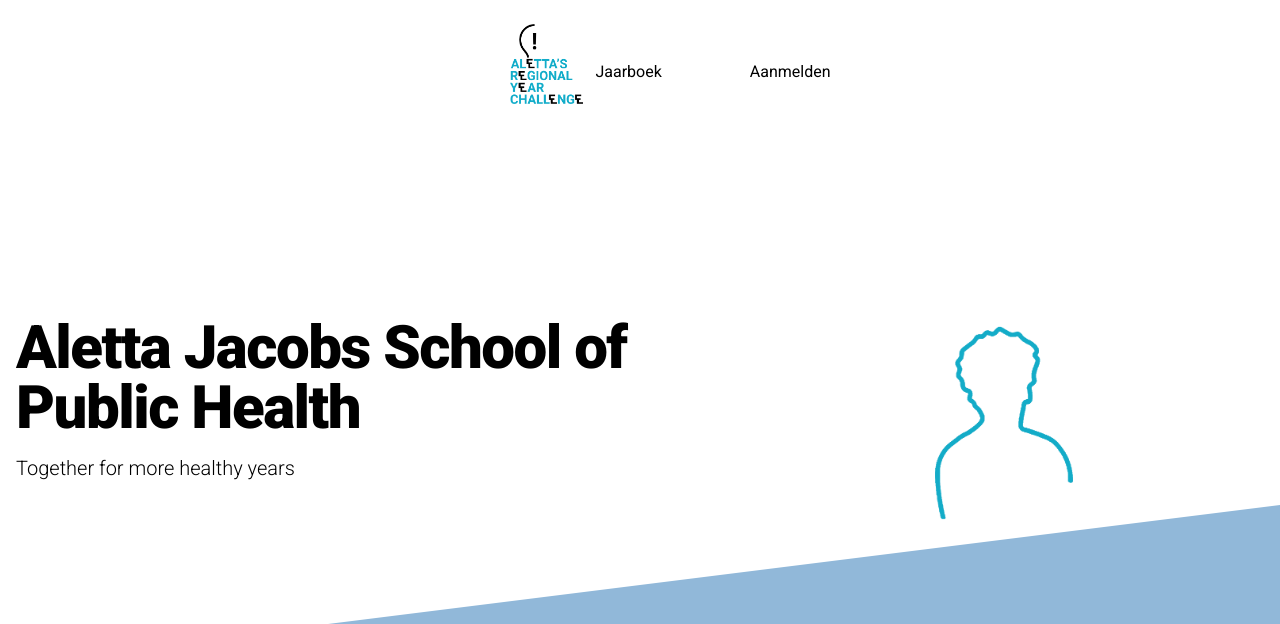
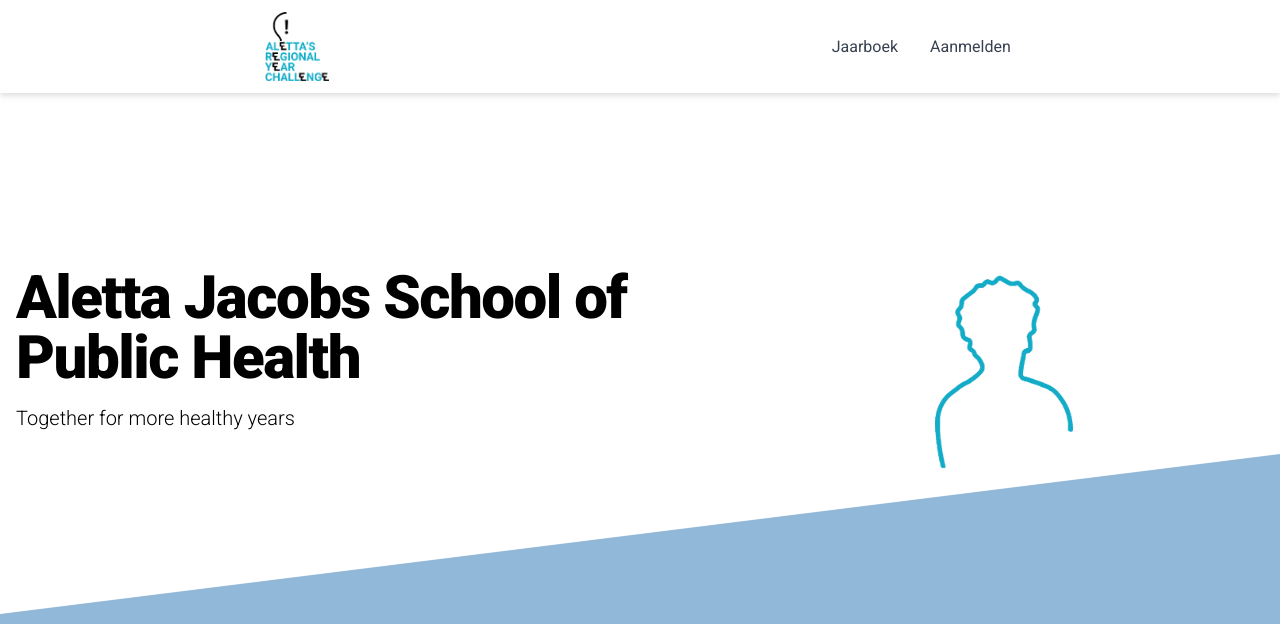
Before and after one commit to yamen22-dev/aletta-s, a PHP site: page / in a window 1280 px wide. Shown: the top 624 px of the page. Run offline with PHP 8.4, Linux system fonts and the light colour scheme; some libraries are stand-ins or nearby versions.

Commit message:
Navbar update

```diff
--- a/components/navbar.php
+++ b/components/navbar.php
@@ -1,52 +1,71 @@
+<body
+
+  >
   <header class="inline">
-  <!-- Navigation bar -->
-  <nav class="navbar-fixed-top flex md:justify-center justify-between px-10 md:pr-0 items-center py-3 md:py-4 lg:py-6 sticky top-0">
-    <div class="flex items-center mb-4 md:ml-8 lg:ml-16">
-      <!-- Logo -->
+     <nav
+        class="
+          sticky
+          top-0
+          z-50
+          flex flex-wrap
+          items-center
+          justify-around
+          w-full
+          py-4
+          md:py-0
+          px-4
+          text-lg text-gray-700
+          bg-white
+          drop-shadow-md
+        ">
+       <div>
           <a href="index.php">
-        <img class="h-16 lg:h-20" src="img/aletta-blue-logo.png" alt="Logo">
+            <img class="w-16 m-3" src="img/aletta-blue-logo.png" alt="">
           </a>
         </div>
 
-    <div class="flex items-center justify-between">
-      <!-- Hamburger button for small screens -->
-      <button id="burger-menu" class="block md:hidden">
-        <i class="fa duotone fa-bars"></i>
-      </button>
+         <svg
+            xmlns="http://www.w3.org/2000/svg"
+            id="menu-button"
+            class="h-6 w-6 cursor-pointer md:hidden block"
+            fill="none"
+            viewBox="0 0 24 24"
+            stroke="currentColor"
+          >
+            <path
+              stroke-linecap="round"
+              stroke-linejoin="round"
+              stroke-width="2"
+              d="M4 6h16M4 12h16M4 18h16"
+            />
+          </svg>
 
-      <!-- Main menu -->
-      <ul id="main-menu" class="hidden md:flex md:flex-row md:items-center md:space-x-8 lg:space-x-16 md:mr-8">
+       <div class="hidden w-full md:flex md:items-center text-center md:w-auto" id="menu">
+          <ul
+            class="
+              pt-4
+              text-base text-gray-700
+              md:flex
+              md:justify-between
+              md:pt-0">
               <li>
-          <a href="jaarboek.php" class="px-2 py-1.5 md:px-3 md:py-2 rounded">
-            Jaarboek
-          </a>
+              <a class="md:hidden lg:hidden py-2 block hover:text-primarycolor" href="index.php"
+                >Home</a>
             </li>
             <li>
-            <a href="signup.php" class="px-2 py-1.5 md:px-3 md:py-2 rounded">
-                Aanmelden
-            </a>
+              <a class="md:p-4 py-2 block hover:text-primarycolor" href="jaarboek.php"
+                >Jaarboek</a>
             </li>
-
+            <li>
+              <a class="md:p-4 py-2 block hover:text-primarycolor" href="signup.php"
+                >Aanmelden</a>
+            </li>
           </ul>
       </div>
     </nav>
+  </header>
+</body>
 
-  <!-- Dropdown menu for small screens -->
-  <div id="dropdown-menu" class="hidden md:hidden bg-gray-100">
-    <ul class="flex flex-col items-center py-2">
-      <li class="my-2">
-        <a href="signup.php" class="block px-2 py-1.5 md:px-3 md:py-2 rounded">
-          Aanmelden
-        </a>
-      </li>
-      <li class="my-2">
-        <a href="jaarboek.php" class="block px-2 py-1.5 md:px-3 md:py-2 rounded">
-          Jaarboek
-        </a>
-      </li>
-    </ul>
-  </div>
-</header>
 
 <!-- jQuery library and custom script -->
 <script src="https://code.jquery.com/jquery-3.6.0.min.js"></script>
--- a/css/style.css
+++ b/css/style.css
@@ -8,6 +8,7 @@
     --card-background-color: white;
     --primary-text-color: #3470ab;
 }
+
 
 html {
     overflow-x: hidden;
--- a/js/script.js
+++ b/js/script.js
@@ -1,16 +1,24 @@
-const form = document.querySelector('form');
-// when scrollt will the navbar change the color to white
-$(function () {
-    $(document).scroll(function () {
-        let $nav = $(".navbar-fixed-top");
-        $nav.toggleClass('scrolled', $(this).scrollTop() > $nav.height());
-    });
+// const form = document.querySelector('form');
+// // when scrollt will the navbar change the color to white
+// $(function () {
+//     $(document).scroll(function () {
+//         let $nav = $(".navbar-fixed-top");
+//         $nav.toggleClass('scrolled', $(this).scrollTop() > $nav.height());
+//     });
+// });
+
+// // burger menu functions
+// const burgerMenu = document.getElementById('burger-menu');
+// const dropdownMenu = document.getElementById('dropdown-menu');
+
+// burgerMenu.addEventListener('click', () => {
+//     dropdownMenu.classList.toggle('hidden');
+// });
+
+const button2 = document.querySelector('#menu-button');
+const menu = document.querySelector('#menu');
+
+
+button2.addEventListener('click', () => {
+    menu.classList.toggle('hidden');
 });
-
-// burger menu functions
-const burgerMenu = document.getElementById('burger-menu');
-const dropdownMenu = document.getElementById('dropdown-menu');
-
-burgerMenu.addEventListener('click', () => {
-    dropdownMenu.classList.toggle('hidden');
-});
```
Lines whose indentation alone changed are shown as unchanged.
